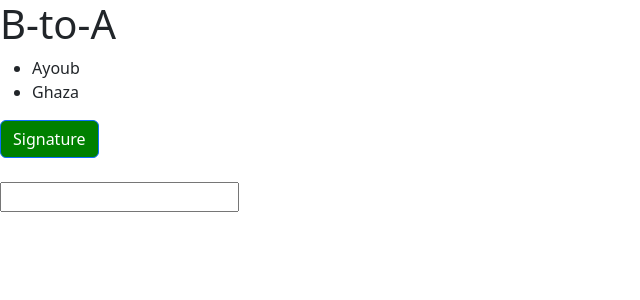
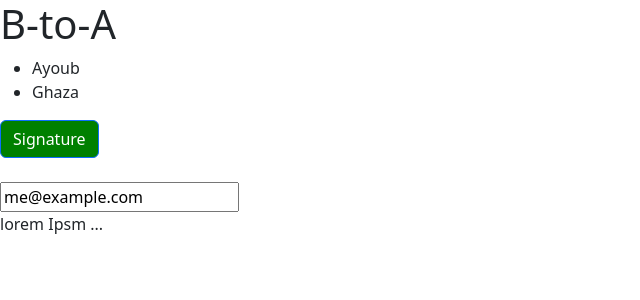
Before and after one commit to Ayoub-45/B-to-A, an Angular app: page / in a window 1280 px wide. Shown: the top 300 px of the page, without its empty margins (0-640 px from the left). Built offline with nearby package versions, Linux system fonts and the light colour scheme.

Commit message:
Understand custom pipes

```diff
--- a/src/app/components/author/author.component.html
+++ b/src/app/components/author/author.component.html
@@ -11,4 +11,7 @@
 </button>
 <br />
 <br />
-<input #email type="text" (keyup.enter)="onKeyUp(email.value)" />
+<input [(ngModel)]="email" type="text" (keyup.enter)="onKeyUp(email)" />
+<p>
+  {{ text | summary : 10 }}
+</p>
--- a/src/app/components/author/author.component.ts
+++ b/src/app/components/author/author.component.ts
@@ -1,15 +1,20 @@
 import { Component, inject } from '@angular/core';
 import { AuthorService } from '../../services/author.service';
 import { NgFor } from '@angular/common';
+import { FormsModule } from '@angular/forms';
+import { SummaryPipe } from '../../summary.pipe';
 @Component({
   selector: 'app-author',
   standalone: true,
-  imports: [NgFor],
+  imports: [NgFor, FormsModule, SummaryPipe],
   templateUrl: './author.component.html',
   styleUrl: './author.component.css',
 })
 export class AuthorComponent {
+  email: string = 'me@example.com';
   isActive = false;
+  text: string =
+    'lorem Ipsm lokskfnjnscjnsnjcnsdq,kck,xsqdgrf lskkfksfkjnsqjkncjqnls,ckqs,kl,fl,qklflekgfe';
   authors;
   authorService = inject(AuthorService);
   constructor() {
--- /dev/null
+++ b/src/app/summary.pipe.ts
@@ -0,0 +1,13 @@
+import { Pipe, PipeTransform } from '@angular/core';
+
+@Pipe({
+  name: 'summary',
+  standalone: true,
+})
+export class SummaryPipe implements PipeTransform {
+  transform(value: string, limit: number): any {
+    if (!value) return null;
+    let actualLimit: number = limit ? limit : 50;
+    return value.substring(0, actualLimit) + ' ... ';
+  }
+}
```
Also changed, not shown: 1 other file (tests, documents, lock files or other folders).
